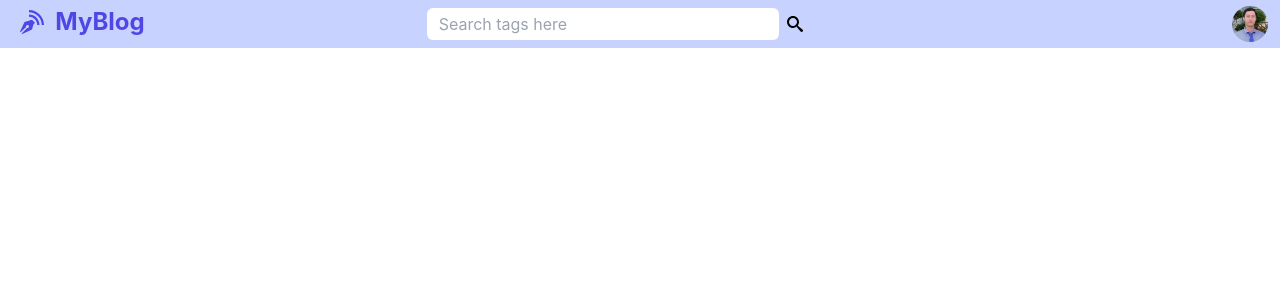
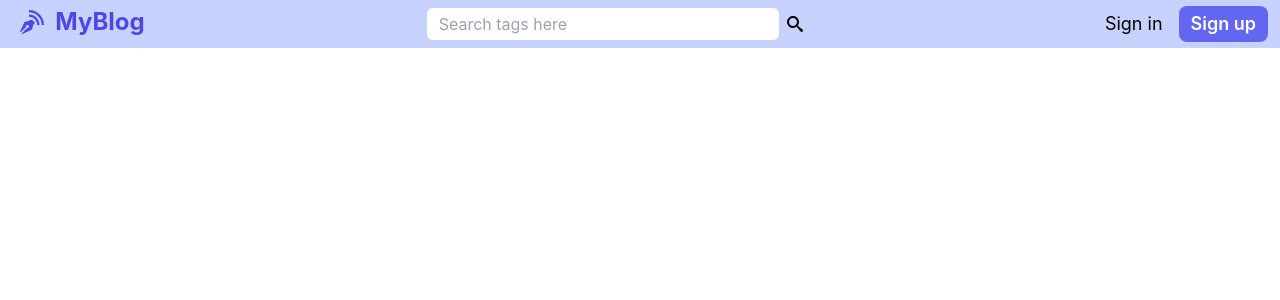
Before and after one commit to toan95dn/BlogApp, a React (Create React App) app in the folder client/: page / in a window 1280 px wide. Shown: the top 300 px of the page. Built offline with nearby package versions, Linux system fonts and the light colour scheme.

Commit message:
adding context

```diff
--- a/client/src/App.js
+++ b/client/src/App.js
@@ -12,6 +12,9 @@ import { BrowserRouter as Router, Switch, Route, Link } from "react-router-dom";
 import Posts from "./Components/Posts/Posts";
 import HomePage from "./Pages/HomePage";
 
+//Context
+import { isLoginContext } from "./Context/LoginContext";
+
 function App() {
   return (
     <Router>
@@ -21,6 +24,10 @@ function App() {
         {/* <WritePage /> */}
         {/* <BlogPageFull /> */}
         <Switch>
+          <Route path="/home">
+            <HomePage />
+          </Route>
+
           <Route path="/signin">
             <Login />
           </Route>
--- a/client/src/Components/Topbar/Topbar.js
+++ b/client/src/Components/Topbar/Topbar.js
@@ -1,6 +1,8 @@
-import React from "react";
+import React, { useContext } from "react";
 import { ImBlog, ImSearch } from "react-icons/im";
 import MenuDropdown from "./MenuDropdown";
+import { Link } from "react-router-dom";
+import { isLoginContext } from "../../Context/LoginContext";
 
 import testImg from "../Images/Me.jpg";
 const myIcon = new Image();
@@ -17,11 +19,13 @@ export default function Topbar() {
 
   return (
     <div className="w-full h-12 bg-indigo-200 grid grid-cols-3 content-center fixed top-0 left-0 z-50">
-      <div className=" text-2xl  col-span-1 pl-5 font-bold text-indigo-600 sm:text-xl">
-        <div className="flex items-center w-max cursor-pointer">
-          <ImBlog /> &nbsp; MyBlog
+      <Link to="/home">
+        <div className=" text-2xl  col-span-1 pl-5 font-bold text-indigo-600 sm:text-xl">
+          <div className="flex items-center w-max cursor-pointer">
+            <ImBlog /> &nbsp; MyBlog
+          </div>
         </div>
-      </div>
+      </Link>
 
       <div className="col-span-2 grid grid-cols-2 content-center sm:flex sm:justify-end gap-2 sm:pr-3">
         <form action="" className="w-full flex items-center sm:w-max">
@@ -35,15 +39,33 @@ export default function Topbar() {
           </button>
         </form>
 
-        <ul className="flex justify-end gap-3 text-lg pr-3 sm:text-base sm:pr-1">
-          {/* <li className="cursor-pointer p-1">Sign in</li>
-          <li className="cursor-pointer font-semibold text-white p-1 pl-3 pr-3  rounded-lg bg-indigo-500">
-            Sign up
-          </li> */}
-          <li>
+        <div className="flex justify-end gap-3 text-lg pr-3 sm:text-base sm:pr-1">
+          <Link to="/signin">
+            <div className="cursor-pointer p-1">Sign in</div>
+          </Link>
+
+          <Link to="/signup">
+            <div className="cursor-pointer font-semibold text-white p-1 pl-3 pr-3  rounded-lg bg-indigo-500">
+              Sign up
+            </div>
+          </Link>
+
+          <isLoginContext.Consumer>
+            {(value) =>
+              value ? (
+                <div>
+                  <MenuDropdown profilePicture={avatar} />
+                </div>
+              ) : (
+                ""
+              )
+            }
+          </isLoginContext.Consumer>
+
+          {/* <div>
             <MenuDropdown profilePicture={avatar} />
-          </li>
-        </ul>
+          </div> */}
+        </div>
       </div>
     </div>
   );
--- /dev/null
+++ b/client/src/Context/LoginContext.js
@@ -0,0 +1,3 @@
+import { createContext } from "react";
+const isLoginContext = createContext(false);
+export { isLoginContext };
```
